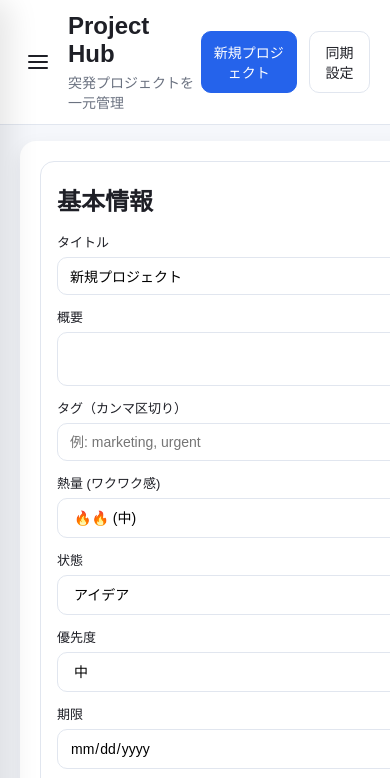
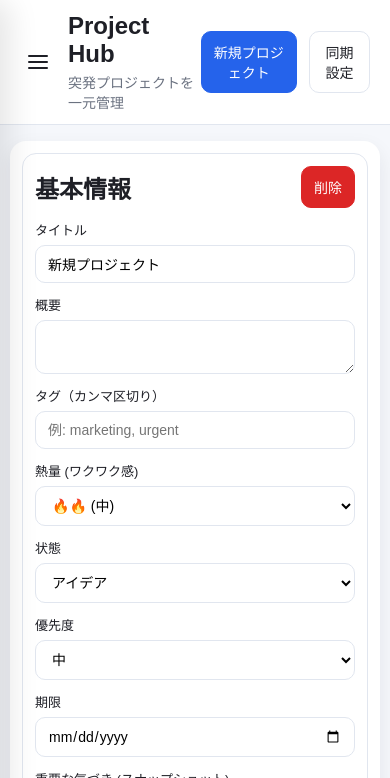
Before and after one commit to Aquagate/projectManagement, a plain HTML site: page index.html in a window 390 px wide. Both pictures are taken after a click on the button "新規プロジェクト". Shown: the top 778 px of the page. Drawn offline with nearby package versions, Linux system fonts and the light colour scheme.

Commit message:
iPhoneでの表示ハミ出し修正と、モバイル端末向け同期エラーメッセージの改善

```diff
--- a/app.js
+++ b/app.js
@@ -894,7 +894,7 @@ async function ensureSyncHandle() {
 
 async function pickSyncFile() {
   if (!window.showOpenFilePicker && !window.showSaveFilePicker) {
-    showToast("このブラウザは同期機能に対応していません。");
+    showToast("この機能はPC専用です。モバイルでは下の「OneDrive同期」をご利用ください。");
     return;
   }
   try {
--- a/index.html
+++ b/index.html
@@ -198,7 +198,7 @@
           </div>
           <div class="sync-panel">
             <div class="sync-block">
-              <h3>File System Access API</h3>
+              <h3>File System Access API (PC専用)</h3>
               <div class="sync-actions">
                 <button id="pickSyncFileBtn" class="ghost">同期ファイルを選択</button>
                 <button id="loadSyncBtn" class="ghost">読み込み</button>
--- a/style.css
+++ b/style.css
@@ -531,9 +531,25 @@ button.ghost,
 
   .layout {
     grid-template-columns: 1fr;
-    padding: 16px 20px;
+    padding: 16px 10px;
     position: relative;
     overflow-x: hidden;
+  }
+
+  .detail {
+    padding: 12px;
+  }
+
+  .card {
+    padding: 12px;
+  }
+
+  /* 入力欄が画面を突き抜けないように保証 */
+  input,
+  textarea,
+  select {
+    max-width: 100%;
+    width: 100%;
   }
 
   .sidebar {
```
